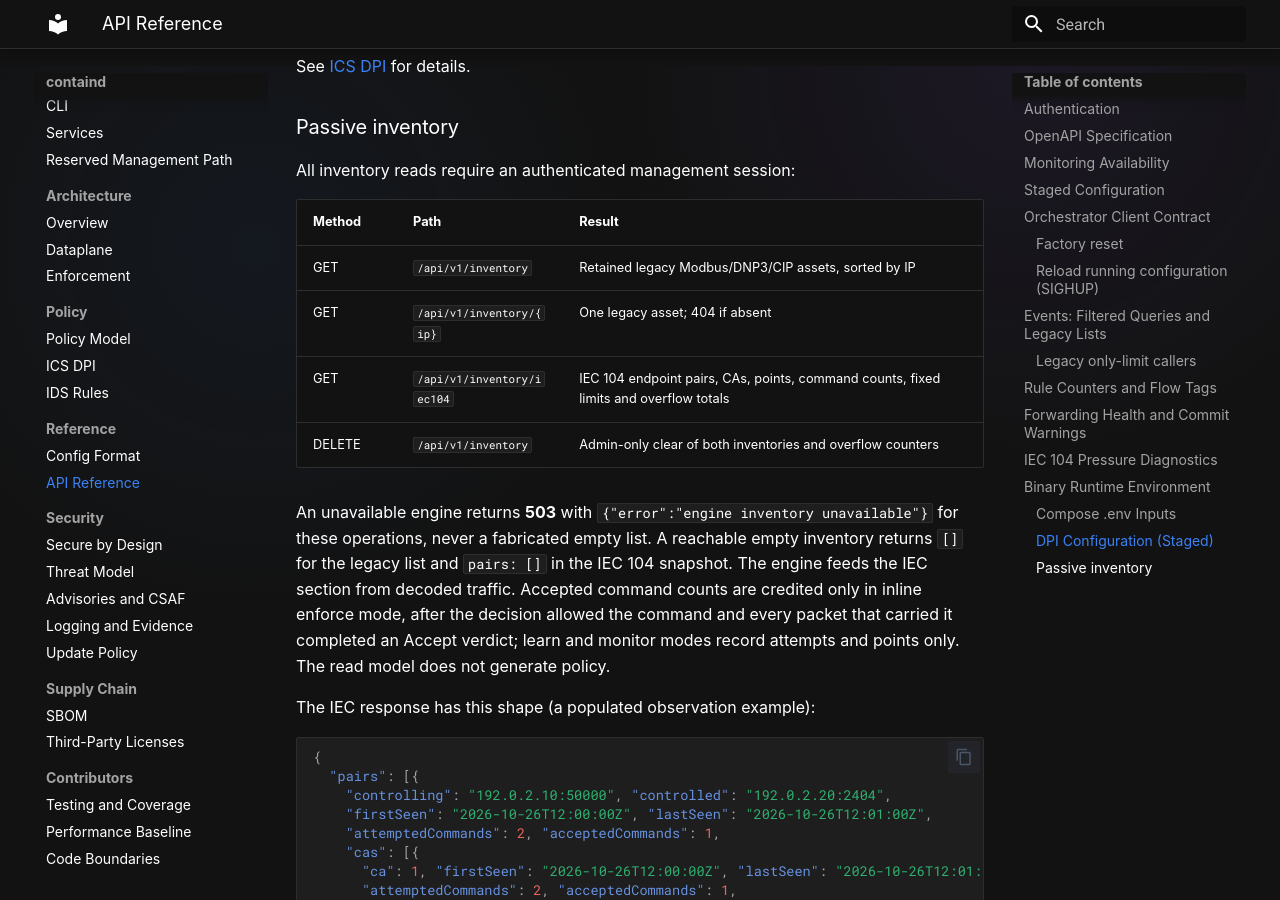
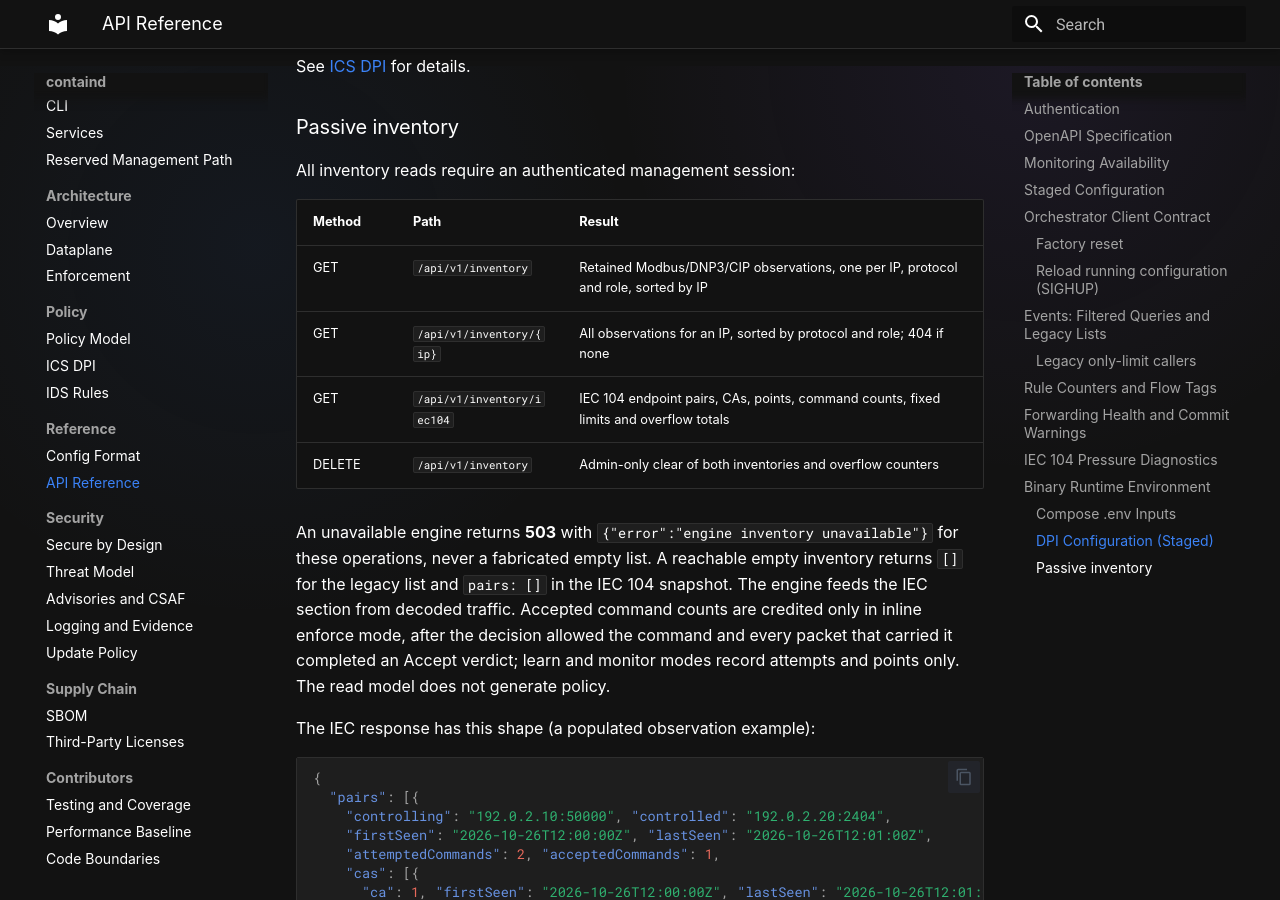
Before and after one commit to tonylturner/containd, an MkDocs documentation site: the page built from docs/mkdocs/api-reference.md, in a window 1280 px wide and 900 px high, scrolled down 10734 px. Built offline with MkDocs 1.6.1 and Material for MkDocs 9.7.7, drawn with Linux system fonts in a browser that asks for light colours.

Commit message:
Use plural inventory lookup in engine test and API reference

```diff
--- a/docs/mkdocs/api-reference.md
+++ b/docs/mkdocs/api-reference.md
@@ -436,8 +436,8 @@ All inventory reads require an authenticated management session:
 
 | Method | Path | Result |
 |---|---|---|
-| GET | `/api/v1/inventory` | Retained legacy Modbus/DNP3/CIP assets, sorted by IP |
-| GET | `/api/v1/inventory/{ip}` | One legacy asset; 404 if absent |
+| GET | `/api/v1/inventory` | Retained Modbus/DNP3/CIP observations, one per IP, protocol and role, sorted by IP |
+| GET | `/api/v1/inventory/{ip}` | All observations for an IP, sorted by protocol and role; 404 if none |
 | GET | `/api/v1/inventory/iec104` | IEC 104 endpoint pairs, CAs, points, command counts, fixed limits and overflow totals |
 | DELETE | `/api/v1/inventory` | Admin-only clear of both inventories and overflow counters |
 
```
Also changed, not shown: 1 other file.
